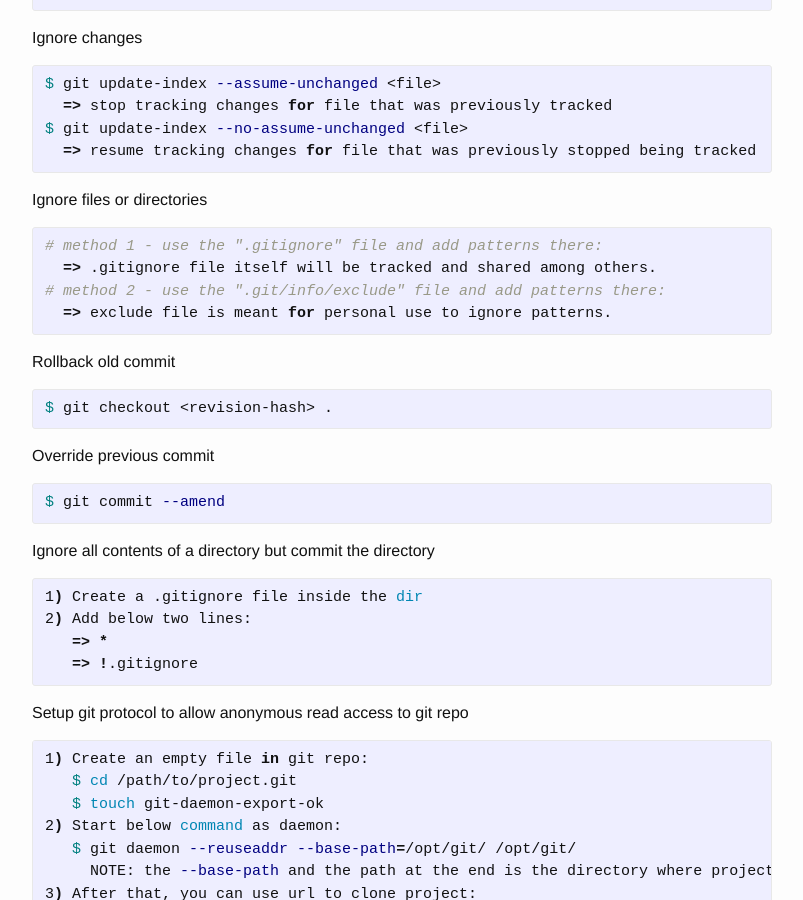
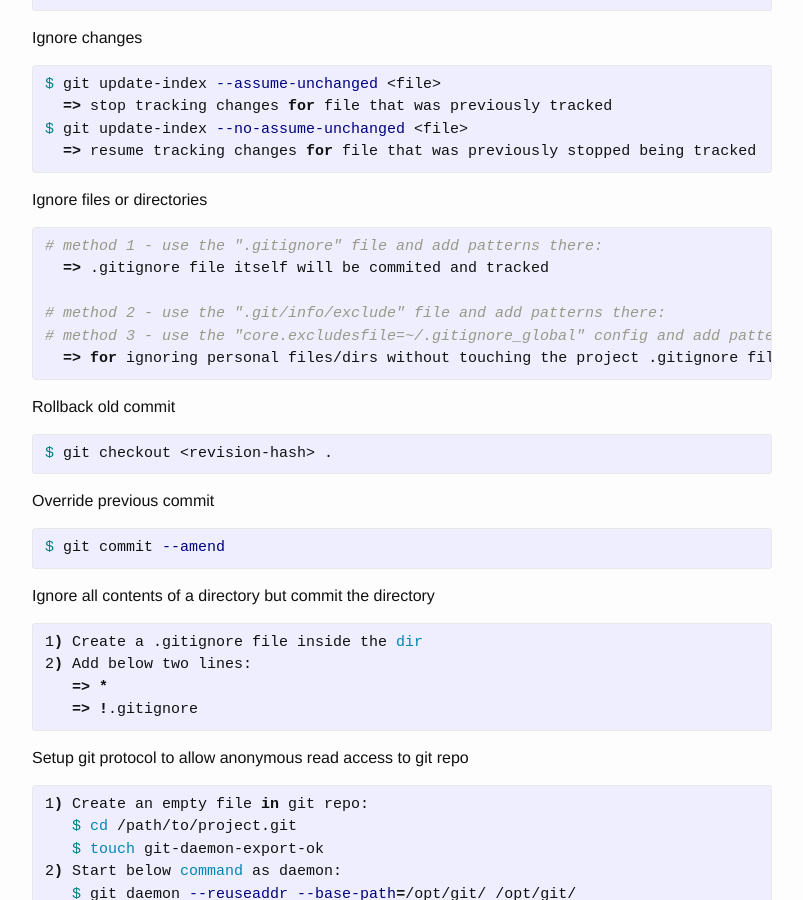
Before and after one commit to yuan-jiang/yuan-jiang.github.io, a Jekyll site: the page built from _posts/2015-12-12-git-tips.md, in a window 1280 px wide and 900 px high, scrolled down 1687 px. Shown: the whole window, without its empty margins (238-1041 px from the left). Built offline with Jekyll 4.4.1, drawn with Linux system fonts in a browser that asks for light colours; comment, search, counter and statistics services are not loaded.

Commit message:
Update git tips to add usage for .gitignore_global file

```diff
--- a/_posts/2015-12-12-git-tips.md
+++ b/_posts/2015-12-12-git-tips.md
@@ -90,9 +90,11 @@
 Ignore files or directories
 {% highlight bash %}
 # method 1 - use the ".gitignore" file and add patterns there:
-  => .gitignore file itself will be tracked and shared among others.
+  => .gitignore file itself will be commited and tracked
+
 # method 2 - use the ".git/info/exclude" file and add patterns there:
-  => exclude file is meant for personal use to ignore patterns.
+# method 3 - use the "core.excludesfile=~/.gitignore_global" config and add patterns there:
+  => for ignoring personal files/dirs without touching the project .gitignore files
 {% endhighlight %}
 
 Rollback old commit
```
